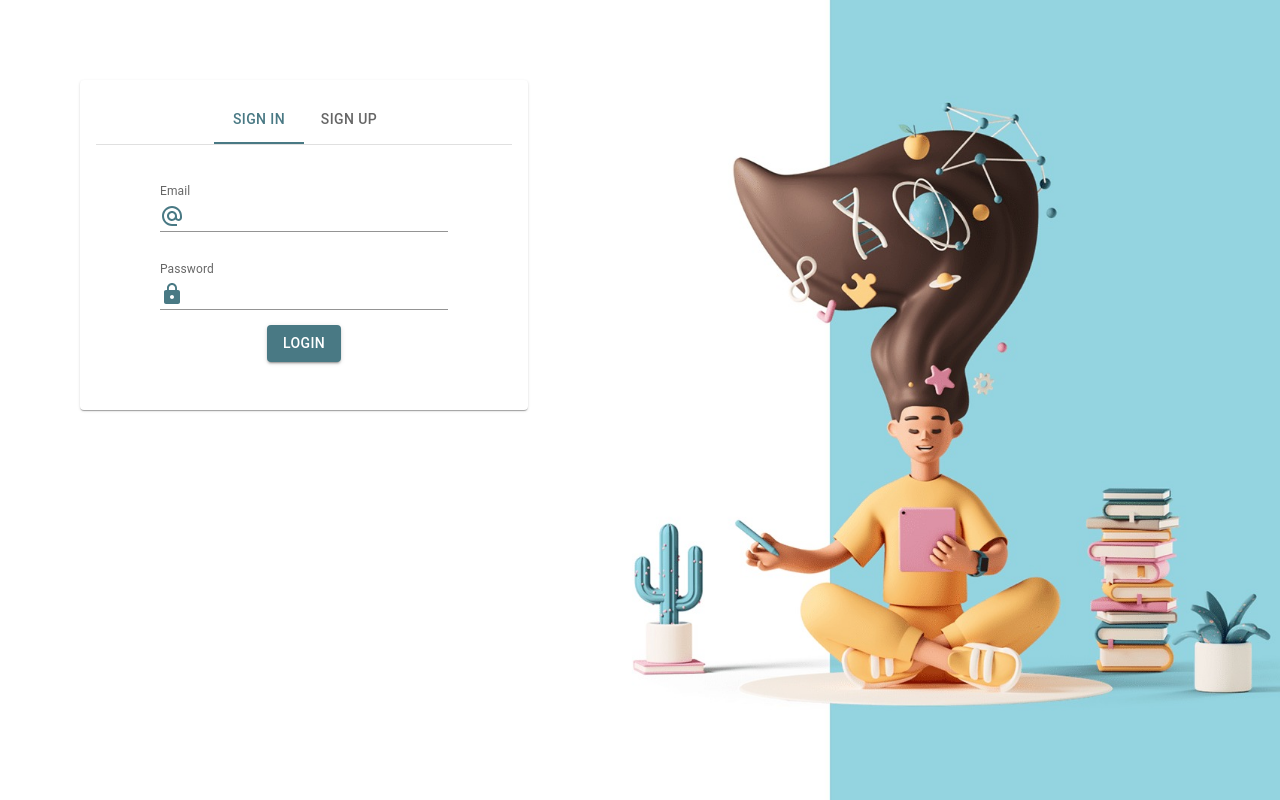
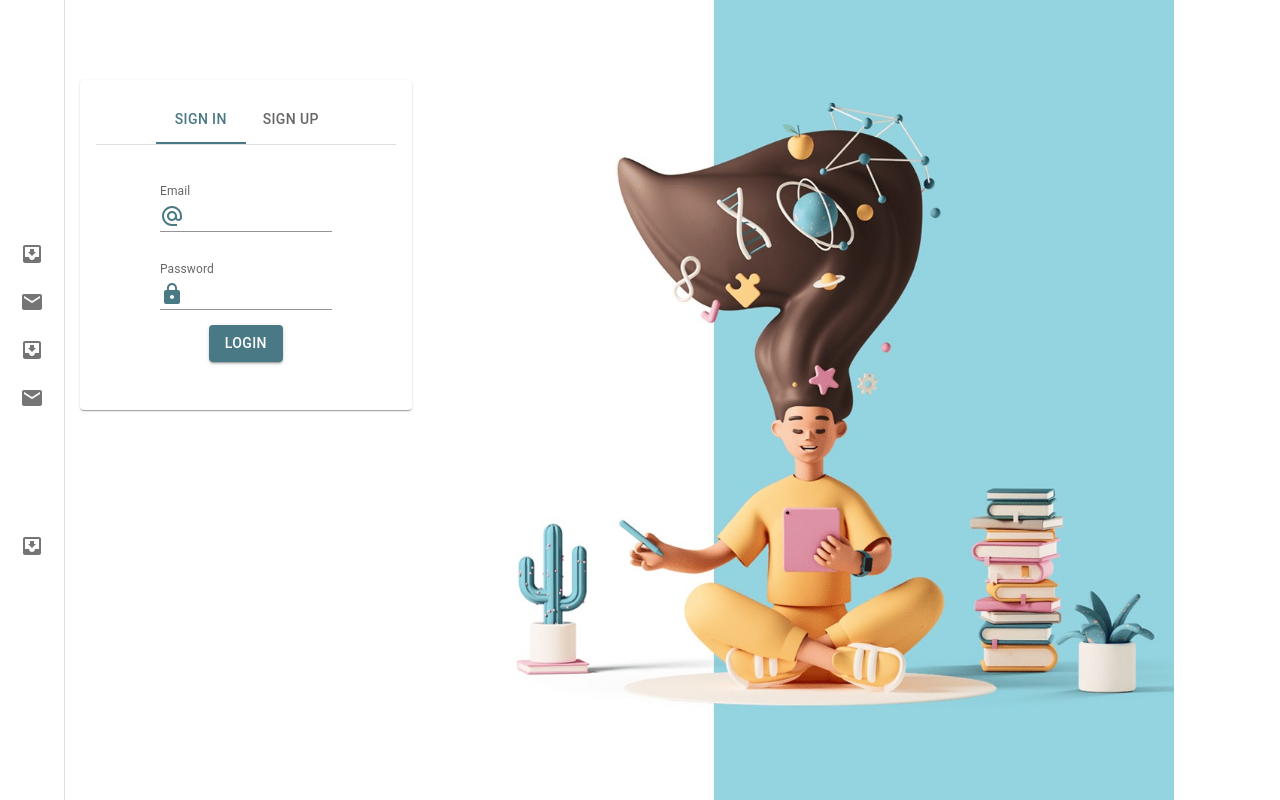
Before and after one commit to bhagat9198/Neuro-Query-Support, a React (Create React App) app: page / in a window 1280 px wide. Built offline with nearby package versions, Linux system fonts and the light colour scheme.

Commit message:
integrated sidebar

```diff
--- a/src/components/App/HomePage/HomePage.js
+++ b/src/components/App/HomePage/HomePage.js
@@ -1,83 +1,140 @@
-import { Stack } from '@mui/material'
-import React, { useState } from 'react'
-import { TEXT_AGE, TEXT_EDUCATION, TEXT_EMAIL, TEXT_NAME, TEXT_PASSWORD, TEXT_UPLOAD_IMAGE } from '../../../constants/TextConstants'
-import UIButton from '../../Common/Buttons/UIButton'
-import UICard from '../../Common/Card/UICard'
-import UIImageSelector from '../../Common/ImageSelector/UIImageSelector'
-import InputField from '../../Common/InputField/InputField'
-import UISelect from '../../Common/Select/UISelect'
-import UITabs from '../../Common/Tabs/UITabs'
-import HomePageStyles from './HomePage.module.css'
-
-
+import { Stack } from "@mui/material";
+import React, { useState } from "react";
+import SideBar from "../../Common/SideBar/SideBar";
+import {
+  TEXT_AGE,
+  TEXT_EDUCATION,
+  TEXT_EMAIL,
+  TEXT_NAME,
+  TEXT_PASSWORD,
+  TEXT_UPLOAD_IMAGE,
+} from "../../../constants/TextConstants";
+import UIButton from "../../Common/Buttons/UIButton";
+import UICard from "../../Common/Card/UICard";
+import UIImageSelector from "../../Common/ImageSelector/UIImageSelector";
+import InputField from "../../Common/InputField/InputField";
+import QuerySummary from "../../Common/QuerySummary/QuerySummary";
+import UISelect from "../../Common/Select/UISelect";
+import UITabs from "../../Common/Tabs/UITabs";
+import HomePageStyles from "./HomePage.module.css";
 
 function HomePage() {
-  const tabValues = [{
-    label: "Sign In",
-    comp: <RenderLoginform />
-  }, {
-    label: "Sign Up",
-    comp: <RenderSignUpform />
-  }]
+  const tabValues = [
+    {
+      label: "Sign In",
+      comp: <RenderLoginform />,
+    },
+    {
+      label: "Sign Up",
+      comp: <RenderSignUpform />,
+    },
+  ];
   return (
     <div className={HomePageStyles.homepageContainer}>
       <div className={HomePageStyles.inputContainer}>
-      <UICard>
-        <UITabs tabs={tabValues} />
-      </UICard></div>
-      <div className={HomePageStyles.imageContainer} >
-        <img className={HomePageStyles.image} src='/images/homepage_image.jpg' />
+        <UICard>
+          <UITabs tabs={tabValues} />
+        </UICard>
       </div>
+      <div className={HomePageStyles.imageContainer}>
+        <img
+          className={HomePageStyles.image}
+          src="/images/homepage_image.jpg"
+        />
+      </div>
+      <SideBar />
     </div>
-  )
+  );
 }
 
 const RenderLoginform = () => {
-  const [email, setEmail] = useState("")
-  const [password, setPassword] = useState("")
+  const [email, setEmail] = useState("");
+  const [password, setPassword] = useState("");
   return (
     <div className={HomePageStyles.formContainer}>
       <div className={HomePageStyles.textfieldContainer}>
-        <InputField label={TEXT_EMAIL} value={email} onChange={(e) => setEmail(e.target.value)} icon="Email" />
-        <InputField label={TEXT_PASSWORD} value={password} onChange={(e) => setPassword(e.target.value)} icon="Password" type="Password" />
+        <InputField
+          label={TEXT_EMAIL}
+          value={email}
+          onChange={(e) => setEmail(e.target.value)}
+          icon="Email"
+        />
+        <InputField
+          label={TEXT_PASSWORD}
+          value={password}
+          onChange={(e) => setPassword(e.target.value)}
+          icon="Password"
+          type="Password"
+        />
       </div>
       <div className={HomePageStyles.buttonContainer}>
         <UIButton type="Primary">Login</UIButton>
       </div>
     </div>
-
-  )
-}
+  );
+};
 
 const RenderSignUpform = () => {
-  const [email, setEmail] = useState("")
-  const [password, setPassword] = useState("")
-  const [education, setEducation] = useState("")
-  const [name, setName] = useState("")
-  const [age, setAge] = useState("")
-  const [image, setImage] = useState("")
+  const [email, setEmail] = useState("");
+  const [password, setPassword] = useState("");
+  const [education, setEducation] = useState("");
+  const [name, setName] = useState("");
+  const [age, setAge] = useState("");
+  const [image, setImage] = useState("");
   const education_data = [
-    {label: 'Junior School', value: "junior_school"},
-    {label: 'Senior School', value: "senior_school"},
-    {label: 'Under Graduate', value: "under_graduate"},
-    {label: 'Post Graduate', value: "post_graduate"}
-  ]
-  console.log(image)
+    { label: "Junior School", value: "junior_school" },
+    { label: "Senior School", value: "senior_school" },
+    { label: "Under Graduate", value: "under_graduate" },
+    { label: "Post Graduate", value: "post_graduate" },
+  ];
+  console.log(image);
   return (
     <div className={HomePageStyles.formContainer}>
       <div className={HomePageStyles.textfieldContainer}>
-        <InputField label={TEXT_NAME} value={name} onChange={(e) => setName(e.target.value)} icon="Account" />
-        <InputField label={TEXT_EMAIL} value={email} onChange={(e) => setEmail(e.target.value)} icon="Email" />
-        <InputField label={TEXT_PASSWORD} value={password} onChange={(e) => setPassword(e.target.value)} icon="Password" type="Password" />
-        <InputField label={TEXT_AGE} value={age} onChange={(e) => setAge(e.target.value)} icon="Calendar" type="number" />
-        <UISelect label={TEXT_EDUCATION} data={education_data} value={education} setValue={setEducation} />
-        <UIImageSelector label={TEXT_UPLOAD_IMAGE} value={image} setValue={setImage} onChange={(e) => setImage(e.target.files)} />
+        <InputField
+          label={TEXT_NAME}
+          value={name}
+          onChange={(e) => setName(e.target.value)}
+          icon="Account"
+        />
+        <InputField
+          label={TEXT_EMAIL}
+          value={email}
+          onChange={(e) => setEmail(e.target.value)}
+          icon="Email"
+        />
+        <InputField
+          label={TEXT_PASSWORD}
+          value={password}
+          onChange={(e) => setPassword(e.target.value)}
+          icon="Password"
+          type="Password"
+        />
+        <InputField
+          label={TEXT_AGE}
+          value={age}
+          onChange={(e) => setAge(e.target.value)}
+          icon="Calendar"
+          type="number"
+        />
+        <UISelect
+          label={TEXT_EDUCATION}
+          data={education_data}
+          value={education}
+          setValue={setEducation}
+        />
+        <UIImageSelector
+          label={TEXT_UPLOAD_IMAGE}
+          value={image}
+          setValue={setImage}
+          onChange={(e) => setImage(e.target.files)}
+        />
       </div>
       <div className={HomePageStyles.buttonContainer}>
         <UIButton type="Secondary">Sign Up</UIButton>
       </div>
     </div>
-  )
-}
+  );
+};
 
 export default HomePage;
--- /dev/null
+++ b/src/components/Common/QuerySummary/QuerySummary.js
@@ -0,0 +1,17 @@
+import React from "react";
+import styles from "./QuerySummary.module.css";
+function QuerySummary(props) {
+  return (
+    <div>
+      <div className={styles.titleSection}>
+        <div>
+          <span>Recent queries</span>
+        </div>
+        <h3>{"QUERY TITLE"}</h3>
+      </div>
+      <div className={styles.bodySection}></div>
+    </div>
+  );
+}
+
+export default QuerySummary;
```
Also changed, not shown: src/components/Common/QuerySummary/QuerySummary.module.css (added).
